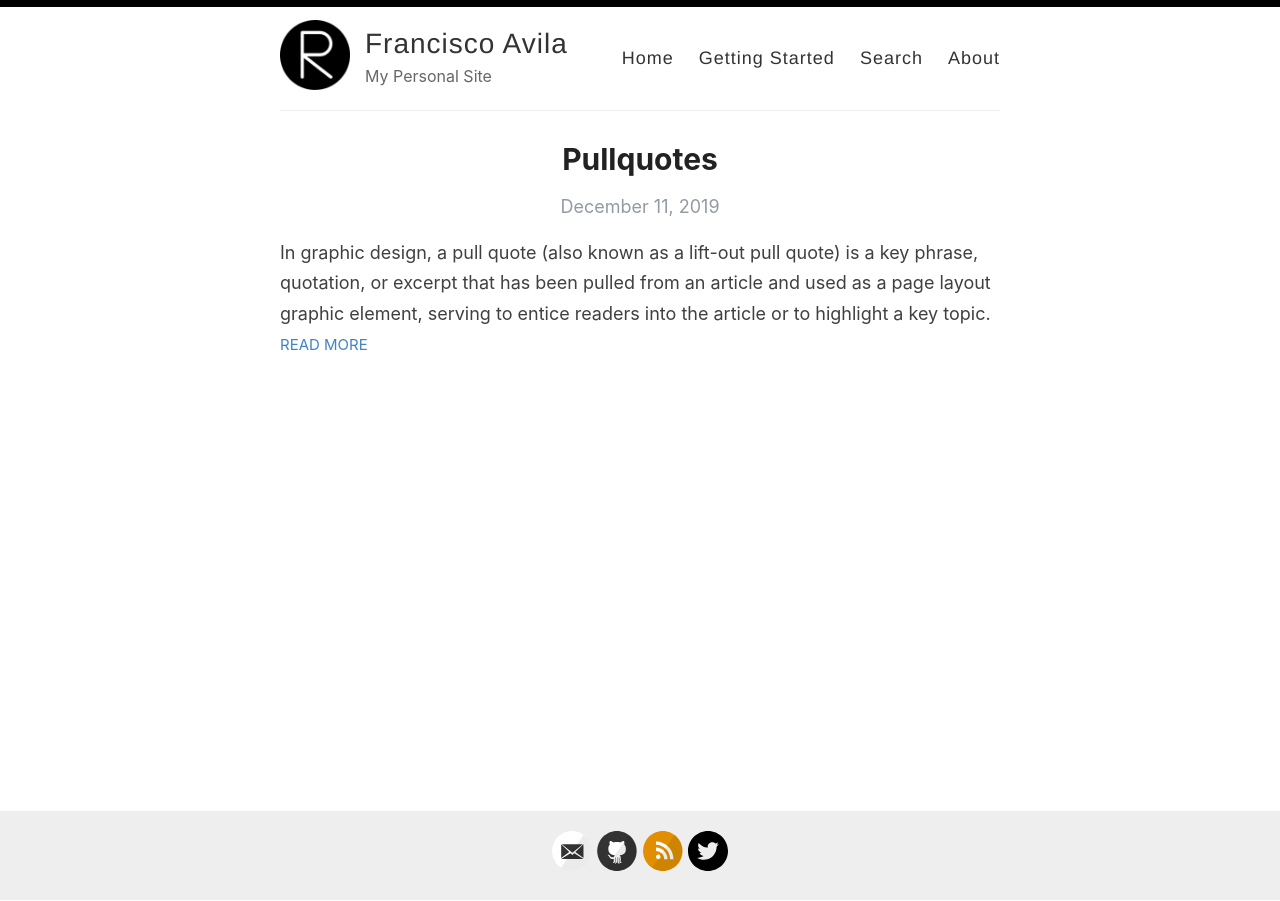
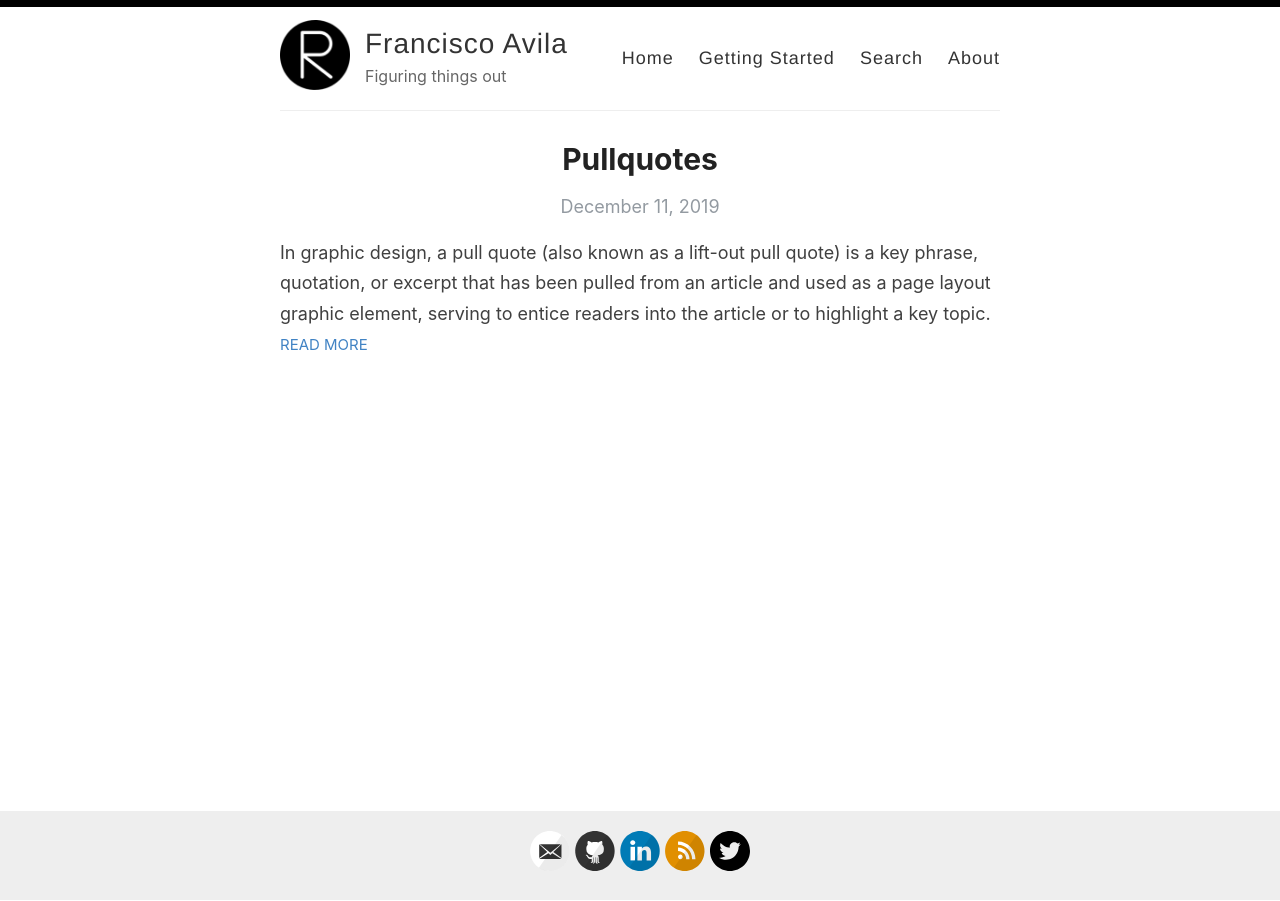
Before and after one commit to elfrank/elfrank.github.io, a Jekyll site: the page built from index.html, in a window 1280 px wide. Built offline with Jekyll 4.4.1, drawn with Linux system fonts in a browser that asks for light colours; the list of posts is cut into pages by our own code.

```diff
--- a/_config.yml
+++ b/_config.yml
@@ -9,7 +9,7 @@ name: Francisco Avila
 author: Francisco Avila
 
 # Short bio or description (displayed in the header)
-description: My Personal Site
+description: Figuring things out
 
 # URL of your avatar or profile pic (you could use your GitHub profile pic)
 avatar: /images/reverie.png
@@ -26,7 +26,7 @@ footer-links:
   flickr:
   github: elfrank
   instagram:
-  linkedin:
+  linkedin: franciscoavila
   pinterest:
   rss: rss
   twitter: taflord
```
